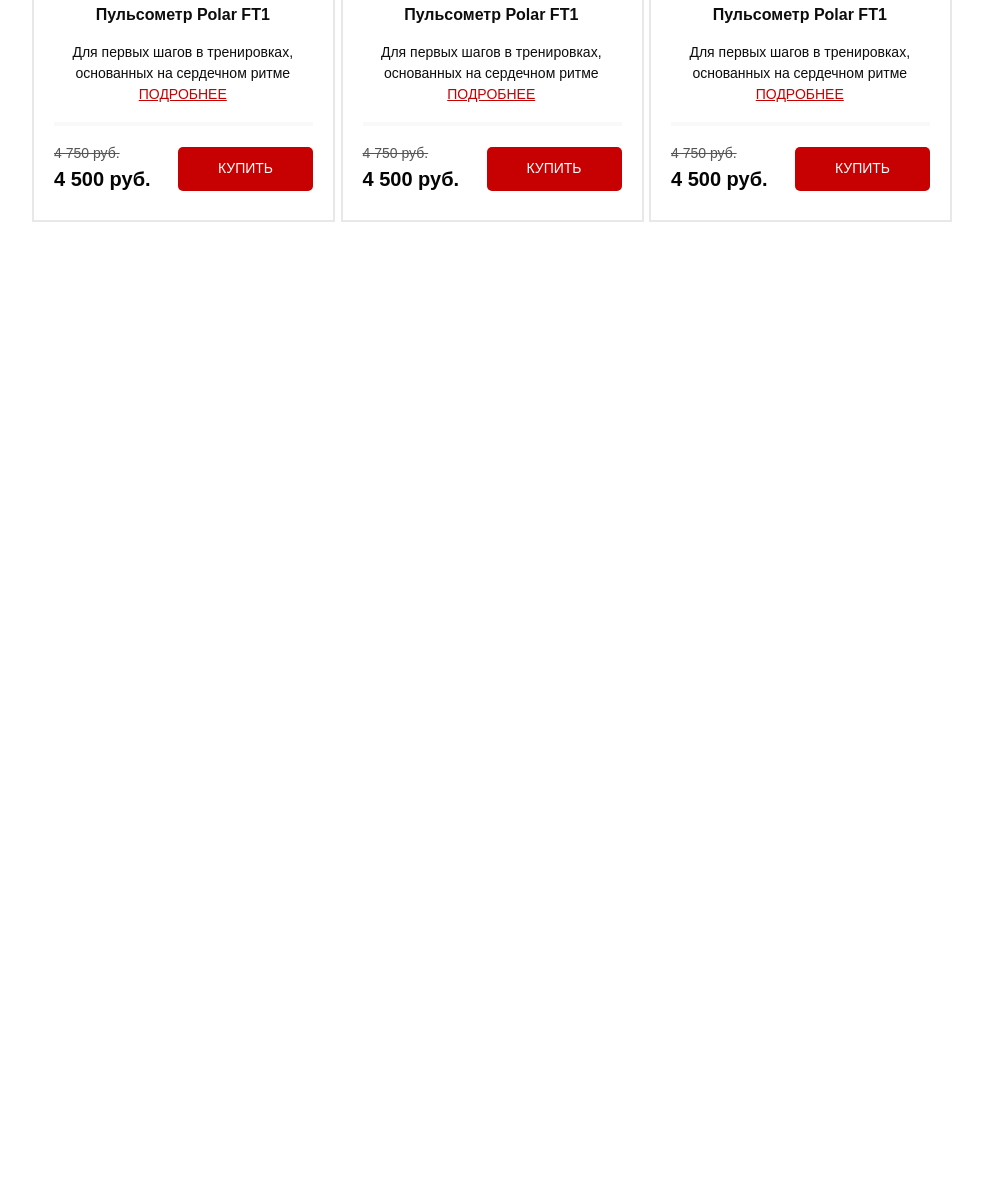
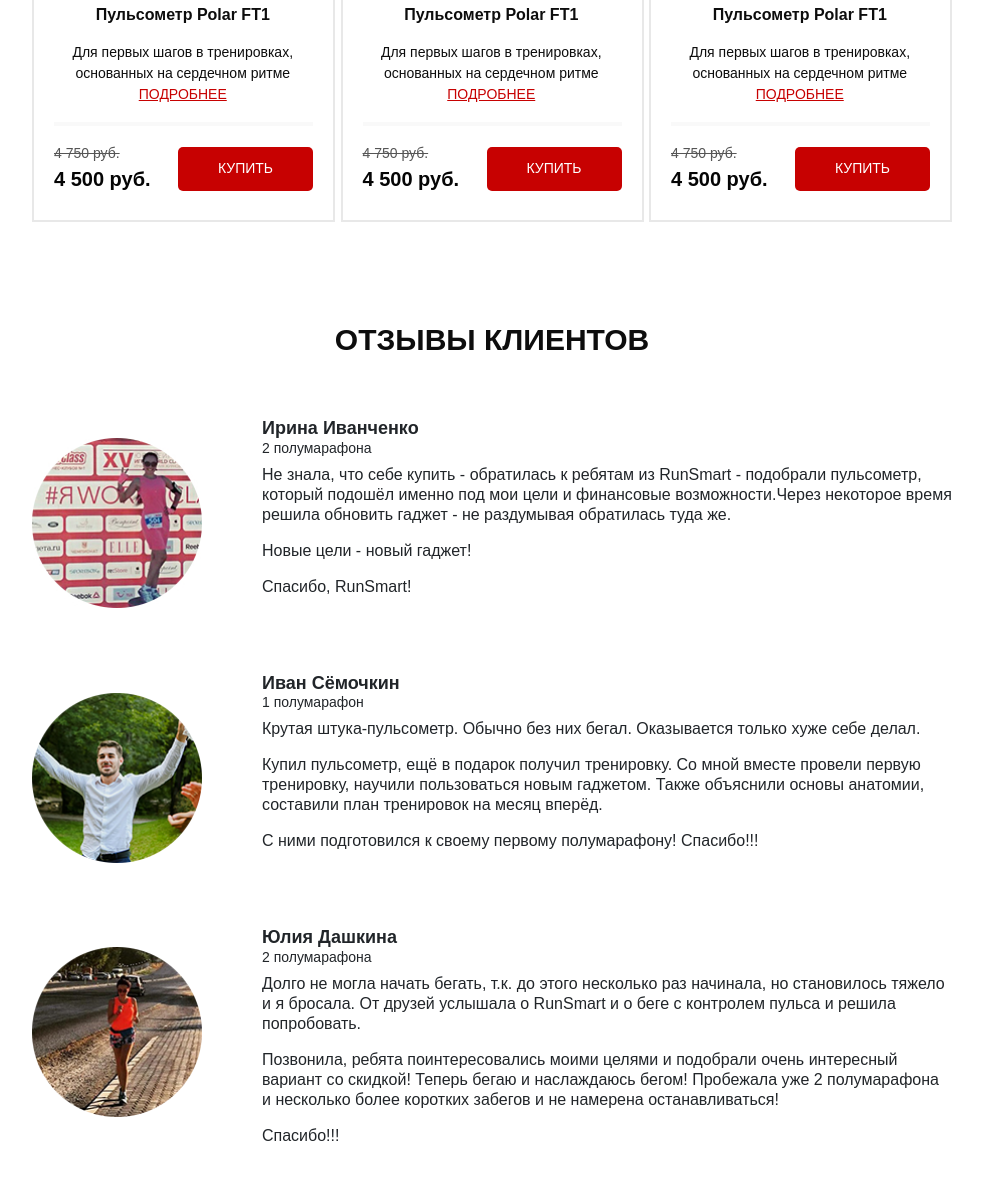
Before and after one commit to Losev-Nikita/RunSmart, a website: page src/index.html in a window 1280 px wide. Shown: the part 3564-4744 px from the top of the page, without its empty margins (148-1131 px from the left). Before the commit the page ends 3886 px from the top, so only its background shows below. Drawn offline with nearby package versions, Linux system fonts and the light colour scheme.

Commit message:
Create feedback&media_feedback

```diff
--- a/src/index.html
+++ b/src/index.html
@@ -475,7 +475,83 @@
                     </div>
                 </div>
             </div>
+        </div>
+    </section>
 
+    <section class="feedback">
+        <div class="container">
+            <h2 class="feedback__title title">
+                отзывы клиентов
+            </h2>
+            <div class="feedback__items">
+                <div class="feedback__item">
+                    <img class="feedback__item-img" src="img/feedback/photo_1.jpg" alt="">
+                    <div class="feedback__item__inner">
+                        <h3 class="feedback__item-title">
+                            Ирина Иванченко
+                        </h3>
+                        <h4 class="feedback__item-subtitle">
+                            2 полумарафона
+                        </h4>
+                        <div class="feedback__item__wrapper-text">
+                            <p>
+                                Не знала, что себе купить - обратилась к ребятам из RunSmart - подобрали пульсометр,
+                                который
+                                подошёл именно под мои цели и финансовые возможности.Через некоторое время решила
+                                обновить
+                                гаджет - не раздумывая обратилась туда же.</p>
+                            <p>Новые цели - новый гаджет!</p>
+                            <p>Спасибо, RunSmart!</p>
+                        </div>
+                    </div>
+                </div>
+
+                <div class="feedback__item">
+                    <img class="feedback__item-img" src="img/feedback/photo_2.png" alt="">
+                    <div class="feedback__item__inner">
+                        <h3 class="feedback__item-title">
+                            Иван Сёмочкин
+                        </h3>
+                        <h4 class="feedback__item-subtitle">
+                            1 полумарафон
+                        </h4>
+                        <div class="feedback__item__wrapper-text">
+                            <p>
+                                Крутая штука-пульсометр. Обычно без них бегал. Оказывается только хуже себе делал.</p>
+                            <p>Купил пульсометр, ещё в подарок получил тренировку. Со мной вместе провели первую
+                                тренировку, научили пользоваться новым гаджетом. Также объяснили основы анатомии,
+                                составили план тренировок на месяц вперёд.</p>
+                            <p>С ними подготовился к своему первому полумарафону! Спасибо!!!</p>
+                        </div>
+
+                    </div>
+                </div>
+
+                <div class="feedback__item">
+                    <img class="feedback__item-img" src="img/feedback/photo_3.png" alt="">
+                    <div class="feedback__item__inner">
+                        <h3 class="feedback__item-title">
+                            Юлия Дашкина
+                        </h3>
+                        <h4 class="feedback__item-subtitle">
+                            2 полумарафона
+                        </h4>
+                        <div class="feedback__item__wrapper-text">
+                            <p>
+                                Долго не могла начать бегать, т.к. до этого несколько раз начинала, но становилось
+                                тяжело и
+                                я бросала. От друзей услышала о RunSmart и о беге с контролем пульса и решила
+                                попробовать.
+                            </p>
+                            <p>Позвонила, ребята поинтересовались моими целями и подобрали очень интересный вариант со
+                                скидкой! Теперь бегаю и наслаждаюсь бегом! Пробежала уже 2 полумарафона и несколько
+                                более
+                                коротких забегов и не намерена останавливаться!</p>
+                            <p>Спасибо!!!</p>
+                        </div>
+                    </div>
+                </div>
+            </div>
         </div>
     </section>
 
--- /dev/null
+++ b/src/sass/blocks/_feedback.scss
@@ -0,0 +1,43 @@
+.feedback {
+    padding-bottom: 50px;
+
+    &__title {
+        margin-bottom: 60px;
+    }
+
+    &__item {
+        display: flex;
+        width: 100%;
+
+        &-img {
+            width: 170px;
+            height: 170px;
+            margin-right: 60px;
+            margin-top: 20px;
+        }
+
+        &-title {
+            font-size: 18px;
+            font-weight: 700;
+            margin-bottom: 0;
+        }
+
+        &-subtitle {
+            font-size: 14px;
+            font-weight: 500;
+        }
+
+        &__wrapper-text {
+
+            p {
+                font-size: 16px;
+                font-weight: 300;
+                line-height: 20px;
+            }
+        }
+    }
+
+    &__item + &__item {
+        margin-top: 60px;
+    }
+}
--- a/src/sass/blocks/_media_catalog.scss
+++ b/src/sass/blocks/_media_catalog.scss
@@ -7,6 +7,7 @@
         &-item {
             width: 240px;
             padding: 0 4px;
+            margin: 5px 5px;
 
             &__old-price {
                 font-size: 12px;
@@ -42,7 +43,6 @@
 @media (max-width: 576px) {
     .catalog {
         &__tabs {
-            // padding: 46px 0 57px;
             flex-wrap: wrap;
         }
 
--- /dev/null
+++ b/src/sass/blocks/_media_feedback.scss
@@ -0,0 +1,21 @@
+@media (max-width: 768px) {
+    .feedback {
+        &__item {
+            padding: 0 10px;
+        }
+    }
+}
+
+@media (max-width: 576px) {
+    .feedback__item {
+        display: block;
+        &-img {
+            display: block;
+            margin: 0 auto;
+            margin-bottom: 10px;
+        }
+        &__inner {
+            text-align: center;
+        }
+    }
+}
--- a/src/sass/style.scss
+++ b/src/sass/style.scss
@@ -20,6 +20,7 @@
 @import 'blocks/consultation';
 @import 'blocks/carousel';
 @import 'blocks/catalog';
+@import 'blocks/feedback';
 @import 'blocks/forms';
 @import 'blocks/titles';
 @import 'blocks/media_titles';
@@ -28,3 +29,4 @@
 @import 'blocks/media_consultation';
 @import 'blocks/media_carousel';
 @import 'blocks/media_catalog';
+@import 'blocks/media_feedback';
```
Also changed, not shown: src/css/style.min.css, src/img/feedback/photo_1.jpg (added), src/img/feedback/photo_2.png (added), src/img/feedback/photo_3.png (added).
